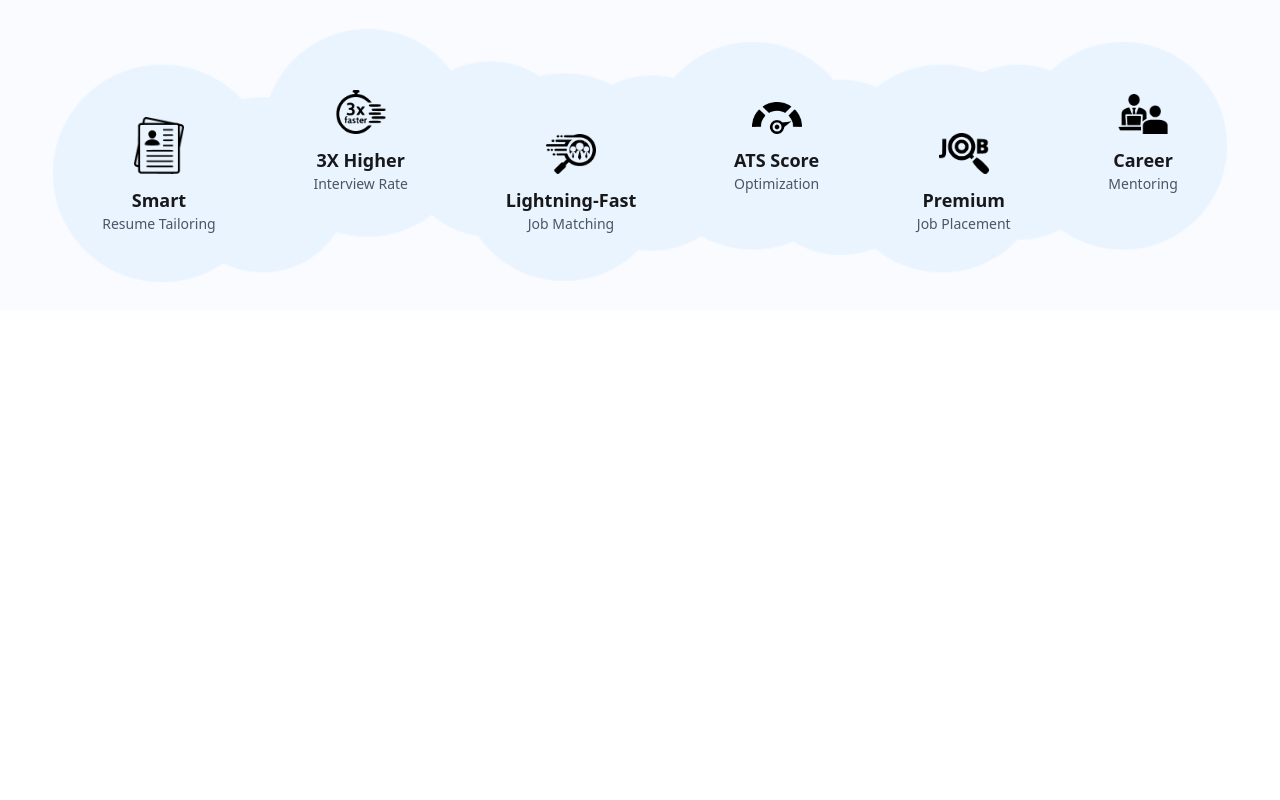
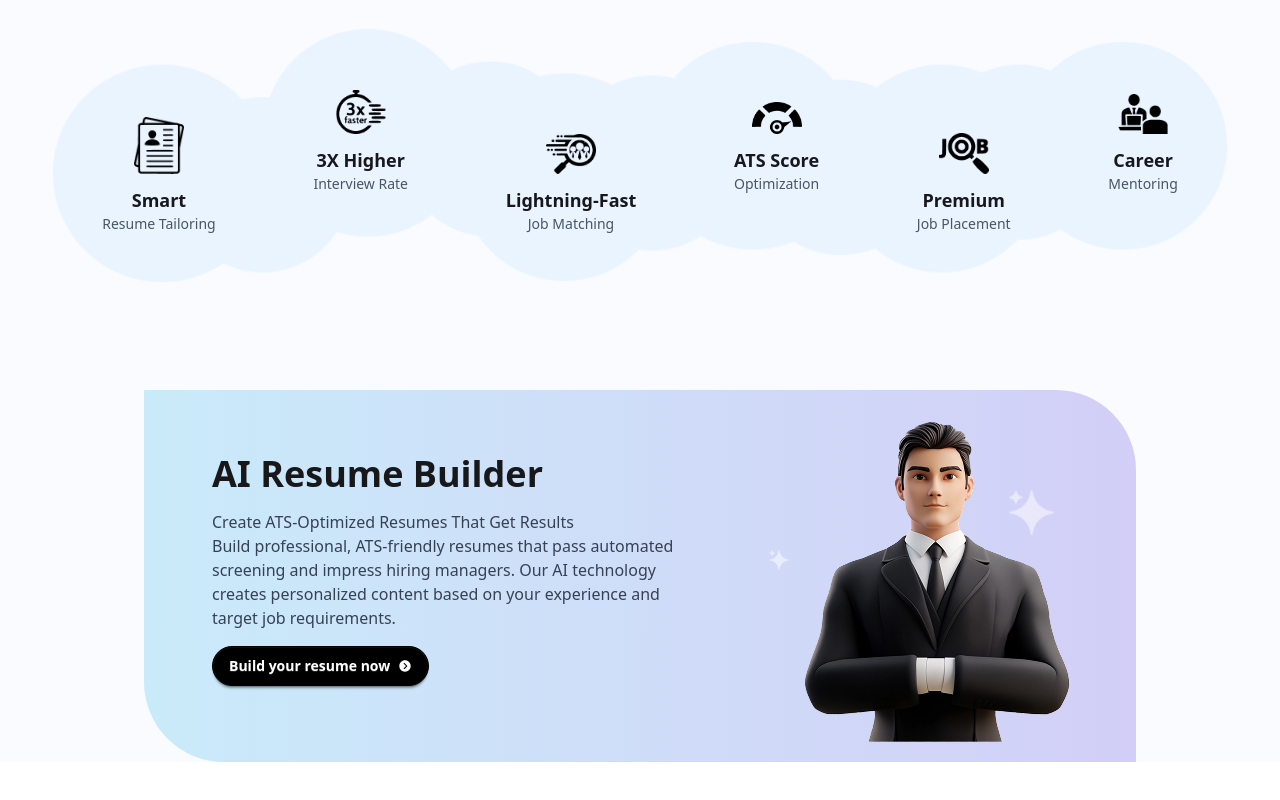
Before and after one commit to mehediakash01/job-Mantic, a Next.js app: page / in a window 1280 px wide. Shown: the part 2672-3472 px from the top of the page. Before the commit the page ends 3062 px from the top, so only its background shows below. Built offline with nearby package versions, Linux system fonts and the light colour scheme.

Commit message:
complted resume builder

```diff
--- /dev/null
+++ b/src/app/components/ResumeBuilder.jsx
@@ -0,0 +1,31 @@
+import React from "react";
+import { IoIosArrowDroprightCircle } from "react-icons/io";
+
+const ResumeBuilder = () => {
+  return (
+    <div className="max-w-5xl mx-auto my-20 px-4">
+      <div className="flex flex-col md:flex-row items-center gap-12 bg-gradient-to-r from-[#99DAF4]/50 to-[#ACA2EF]/50 rounded-bl-[80px] rounded-tr-[80px] p-8 md:p-5">
+        <div className="space-y-4 px-4 md:px-12 text-center md:text-left">
+          <h1 className="font-bold text-4xl">AI Resume Builder</h1>
+          <p className="text-gray-700">
+            Create ATS-Optimized Resumes That Get Results <br />
+            Build professional, ATS-friendly resumes that pass automated <br />
+            screening and impress hiring managers. Our AI technology <br />
+            creates personalized content based on your experience and <br />
+            target job requirements.
+          </p>
+          <button className="btn btn-secondary rounded-full text-white my-3 flex items-center justify-center md:justify-start gap-2">
+            Build your resume now <IoIosArrowDroprightCircle />
+          </button>
+        </div>
+        <div className="relative mt-8 md:mt-0">
+          <img className="absolute ml-60 mt-20 w-[45px]" src="/images/star.png" alt="" />
+          <img src="/images/builder.png" alt="" />
+          <img className="absolute -mt-48 w-[20px]" src="/images/star.png" alt="" />
+        </div>
+      </div>
+    </div>
+  );
+};
+
+export default ResumeBuilder;
--- a/src/app/page.js
+++ b/src/app/page.js
@@ -5,6 +5,7 @@ import WhyChoose from "./components/WhyChoose";
 import JobMatching from "./components/JobMatching";
 import Mentoring from "./components/Mentoring";
 import Features from "./components/Features";
+import ResumeBuilder from "./components/ResumeBuilder";
 
 export default function Home() {
   return (
@@ -15,6 +16,7 @@ export default function Home() {
     <JobMatching></JobMatching>
     <Mentoring></Mentoring>
     <Features></Features>
+    <ResumeBuilder></ResumeBuilder>
     </div>
   );
 }
```
Also changed, not shown: public/images/builder.png (added), public/images/star.png (added).
